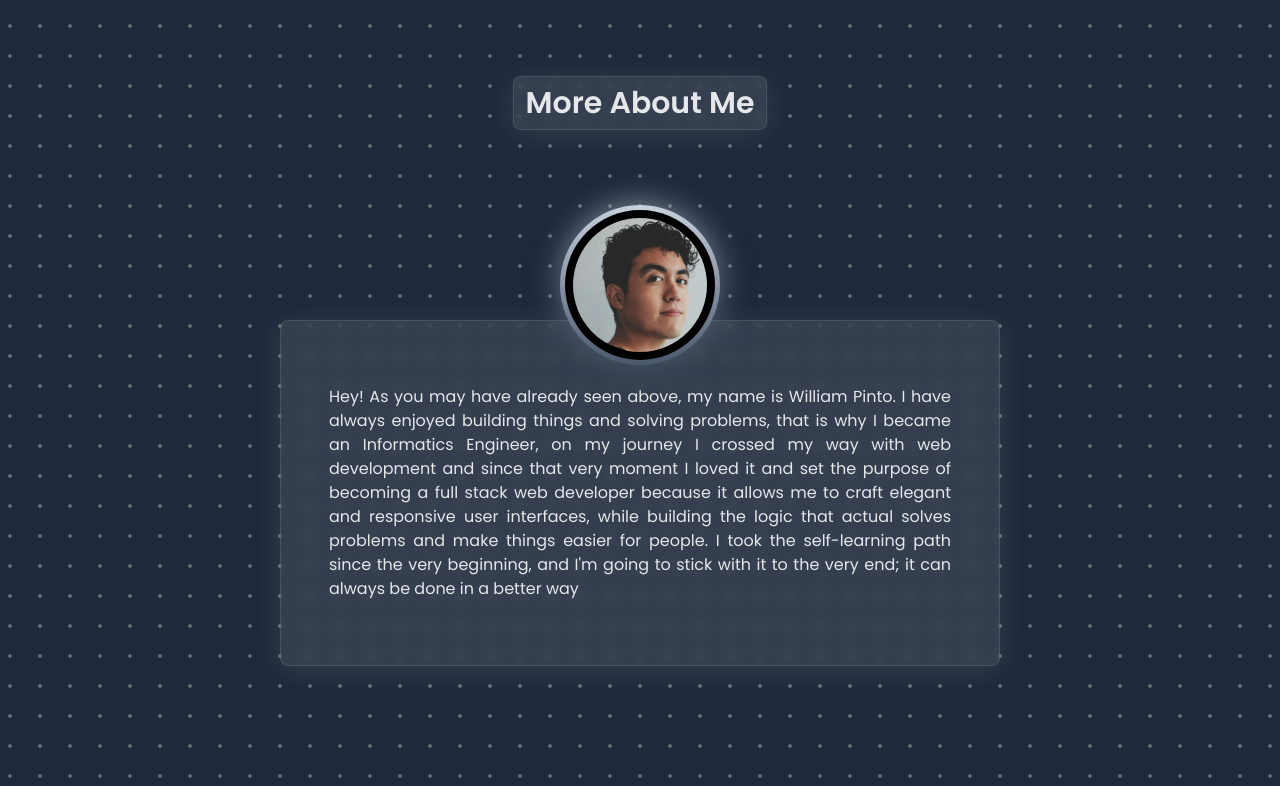
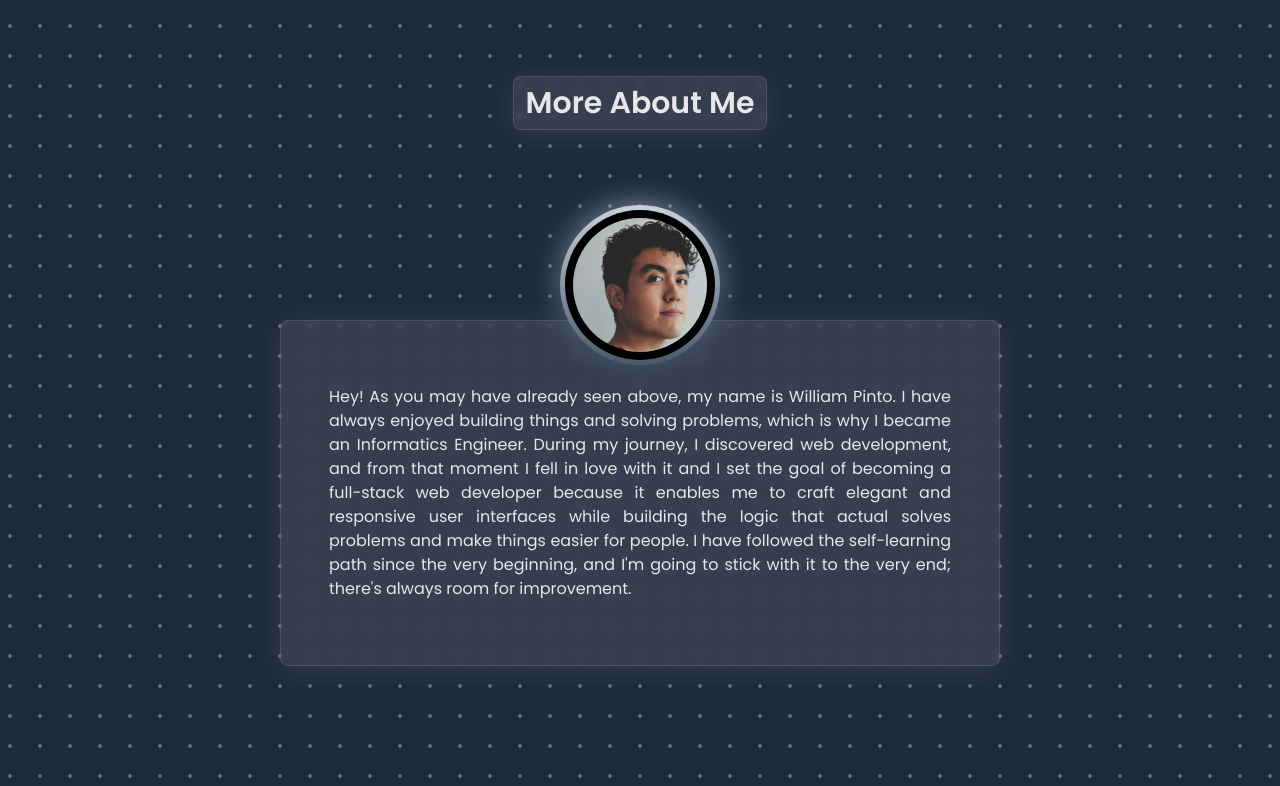
Before and after one commit to WilliamPinto-Olmos/portfolio, a Vue app: page / in a window 1280 px wide. Shown: the part 2961-3747 px from the top of the page. Built offline with nearby package versions, Linux system fonts and the light colour scheme; what tailwind-animatecss would draw is missing.

Commit message:
chore: improves semantics of text.

```diff
--- a/src/components/about-me/AboutMe.vue
+++ b/src/components/about-me/AboutMe.vue
@@ -44,13 +44,13 @@ import ProfileImageCard from '@/components/ProfileImageCard.vue'
           "
         >
           Hey! As you may have already seen above, my name is William Pinto. I have always enjoyed
-          building things and solving problems, that is why I became an Informatics Engineer, on my
-          journey I crossed my way with web development and since that very moment I loved it and
-          set the purpose of becoming a full stack web developer because it allows me to craft
-          elegant and responsive user interfaces, while building the logic that actual solves
-          problems and make things easier for people. I took the self-learning path since the very
-          beginning, and I'm going to stick with it to the very end; it can always be done in a
-          better way
+          building things and solving problems, which is why I became an Informatics Engineer.
+          During my journey, I discovered web development, and from that moment I fell in love with
+          it and I set the goal of becoming a full-stack web developer because it enables me to
+          craft elegant and responsive user interfaces while building the logic that actual solves
+          problems and make things easier for people. I have followed the self-learning path since
+          the very beginning, and I'm going to stick with it to the very end; there's always room
+          for improvement.
         </div>
       </div>
     </div>
```
